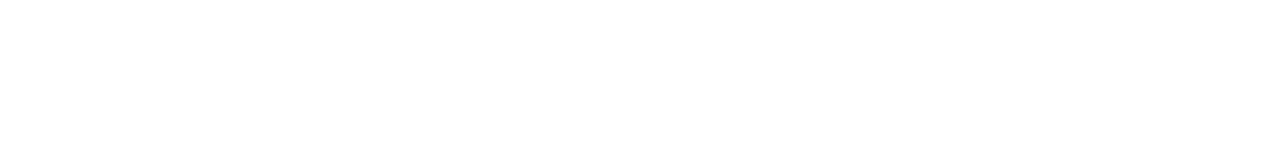
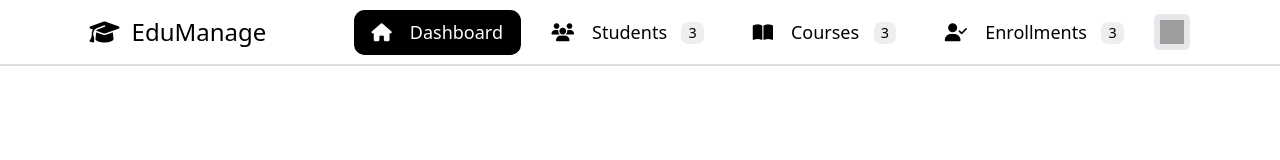
Before and after one commit to Shubham-Kharche-27/Student-Course-Enrollment-System, a plain HTML site: page Frontend/Dashboard/index.html in a window 1280 px wide. Drawn offline with nearby package versions, Linux system fonts and the light colour scheme; grey boxes are pictures that could not be loaded.

Commit message:
Navbar of dashboard completed

```diff
--- a/Frontend/Dashboard/index.html
+++ b/Frontend/Dashboard/index.html
@@ -4,10 +4,27 @@
     <meta charset="UTF-8">
     <meta name="viewport" content="width=device-width, initial-scale=1.0">
     <link rel="stylesheet" href="style.css">
+    <link rel="stylesheet" href="https://cdnjs.cloudflare.com/ajax/libs/font-awesome/6.5.0/css/all.min.css">
     <title>EduManage</title>
 </head>
 <body>
+    <div class="navbar-container">
+        <nav class="navbar mx-20">
+            <div class="header">
+                <i class="fa-solid fa-graduation-cap"></i>
+                <h1>EduManage</h1>
+            </div>
+            <div class="nav-list">
+                <a href="#" class="text-white bg-black"><i class="fa-solid fa-house"></i>Dashboard</a>
+                <a href="#"><i class="fa-solid fa-users"></i>Students<small class="nav-num">3</small></a>
+                <a href="#"><i class="fa-solid fa-book-open"></i>Courses<small class="nav-num">3</small></a>
+                <a href="#"><i class="fa-solid fa-user-check"></i>Enrollments<small class="nav-num">3</small></a>
+                <img class="w-9 h-9 mt-1 border-2 bg-gray-200 rounded-md p-1 cursor-pointer" src="https://cdn-icons-png.flaticon.com/512/6714/6714978.png" alt="">
+            </div>
+        </nav>
+    </div>
 
+    <script src="https://cdn.tailwindcss.com"></script>
     <script src="app.js"></script>
 </body>
 </html>
--- a/Frontend/Dashboard/style.css
+++ b/Frontend/Dashboard/style.css
@@ -0,0 +1,52 @@
+*{
+    padding: 0;
+    margin: 0;
+}
+.navbar-container{
+    background-color: #fff;
+    padding: 0.6em;
+    border-bottom: 2px solid #ddd;
+}
+.header{
+    margin-top: 0.2em;
+}
+.header i{
+    margin-top: 0.25em;
+    margin-right: 0.5em;
+}
+.navbar{
+    display: flex;
+    justify-content: space-between;
+}
+.header{
+    display: flex;
+    font-size: x-large;
+}
+
+.nav-list{
+    display: flex;
+    font-size: large;
+}
+.nav-list a{
+    padding: 0.5em 1em;
+    margin-right: 0.7em;
+    border-radius: 0.6em;
+}
+.nav-list a:hover{
+    background-color: black;
+    color: white;
+    border-radius: 0.6em;
+}
+.nav-list a:hover small{
+    color: black;
+    background-color: #eee;
+}
+.nav-num{
+    background-color: #eee;
+    padding: 0.1em 0.5em;
+    margin-left: 1em;
+    border-radius: 0.5em;
+}
+.nav-list a i{
+    margin-right: 1em;
+}
```
